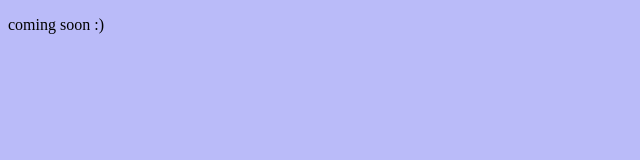
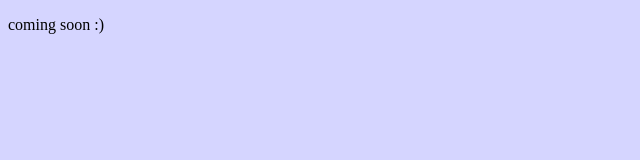
Before and after one commit to Rohanag05/RohanPortfolio, a plain HTML site: page project.html in a window 1280 px wide. Shown: the whole page, without its empty margins (0-640 px from the left). Drawn offline with Linux system fonts and the light colour scheme.

Commit message:
change background

```diff
--- a/project.html
+++ b/project.html
@@ -5,7 +5,7 @@
   <meta name="viewport" content="width=device-width, initial-scale=1.0">
   <title>Document</title>
 </head>
-<body style="background-color: rgb(186, 187, 249);">
+<body style="background-color: rgb(213, 213, 255);">
   <p>coming soon :)</p>
 
 </body>
```
